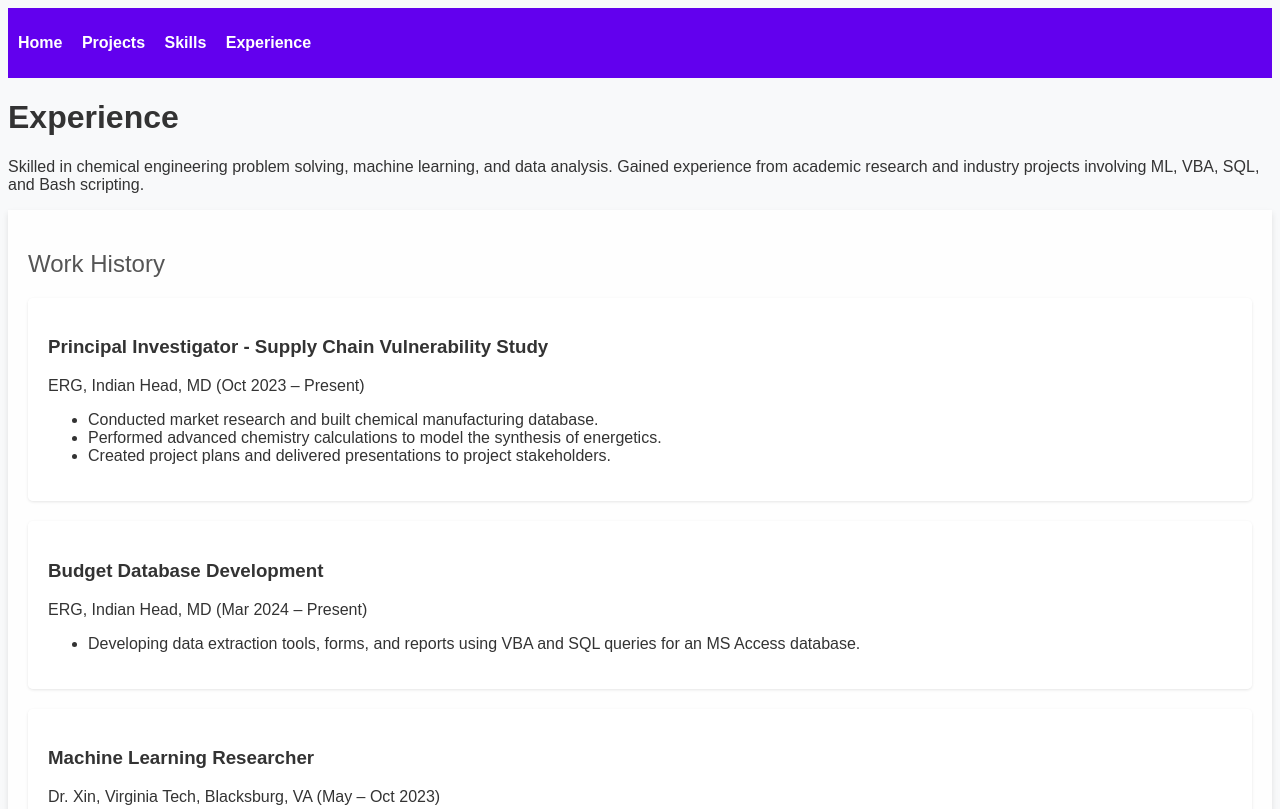
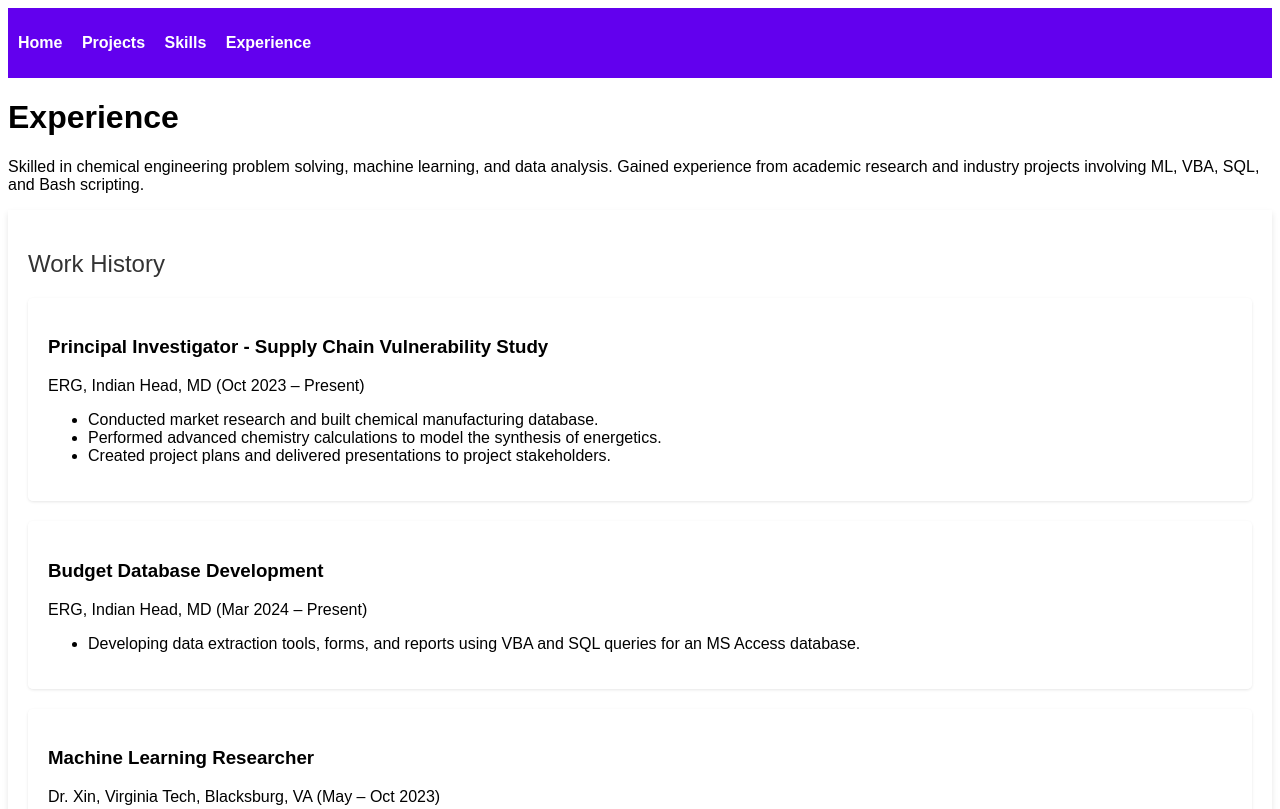
Before and after one commit to Rachel-Perez/Github-Portfolio, a plain HTML site: page experience.html in a window 1280 px wide. Shown: the top 809 px of the page. Drawn offline with Linux system fonts and the light colour scheme.

Commit message:
Update experience.html

```diff
--- a/experience.html
+++ b/experience.html
@@ -6,8 +6,8 @@
     <!-- Optional styling for better readability -->
     <style>
         body {
-            background-color: #f8f9fa; /* Dark gray */
-            color: #333333;            /* Light gray for text */
+            background-color: #ffffff; /* Dark gray */
+            color: #000000;            /* Light gray for text */
             font-family: Arial, sans-serif;
         }
         nav {
@@ -39,10 +39,10 @@
             color: #000000; /* Black */
         }
         h1 {
-            color: #333333;
+            color: #000000;
         }
         h2 {
-            color: #555555; /* Light gray for differentiation */
+            color: #333333; /* Light gray for differentiation */
             font-size: 1.5em; /* Smaller font size than h1 */
             font-weight: normal; /* Normal weight */
         }
```
